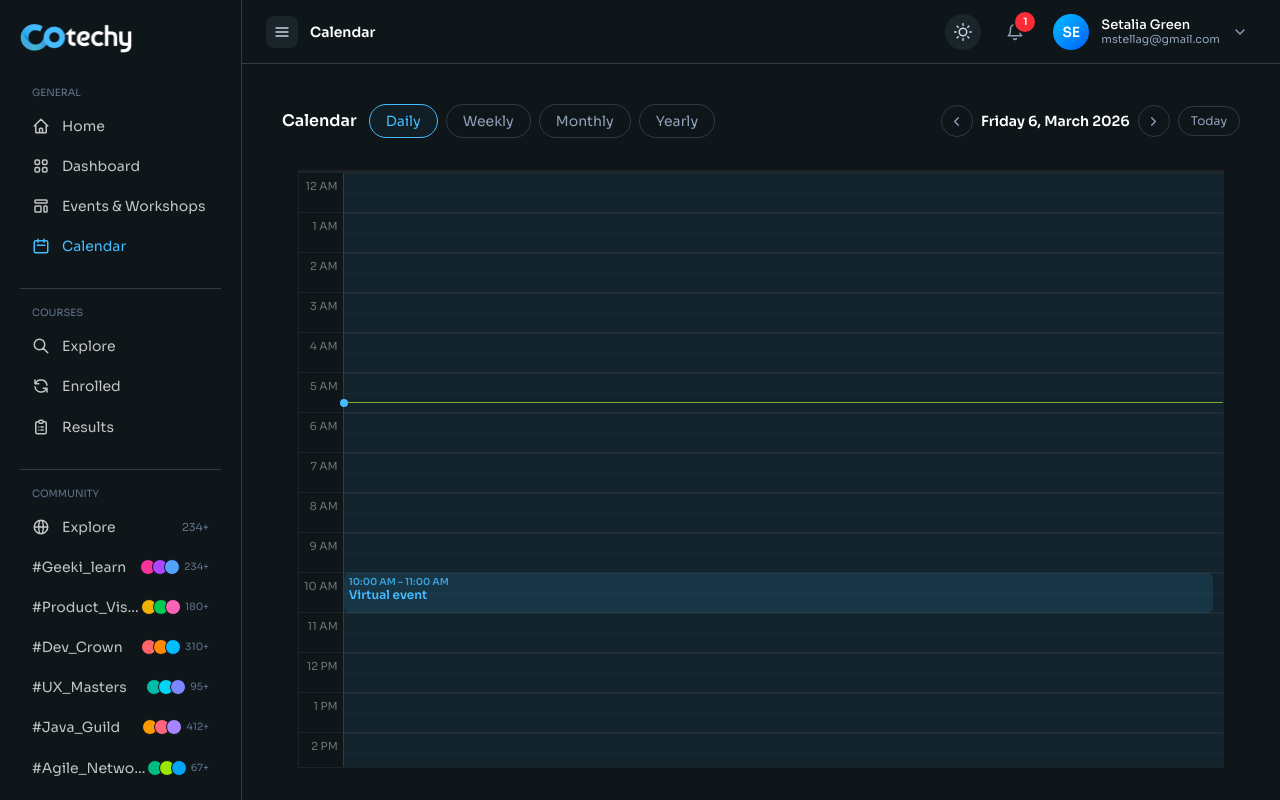
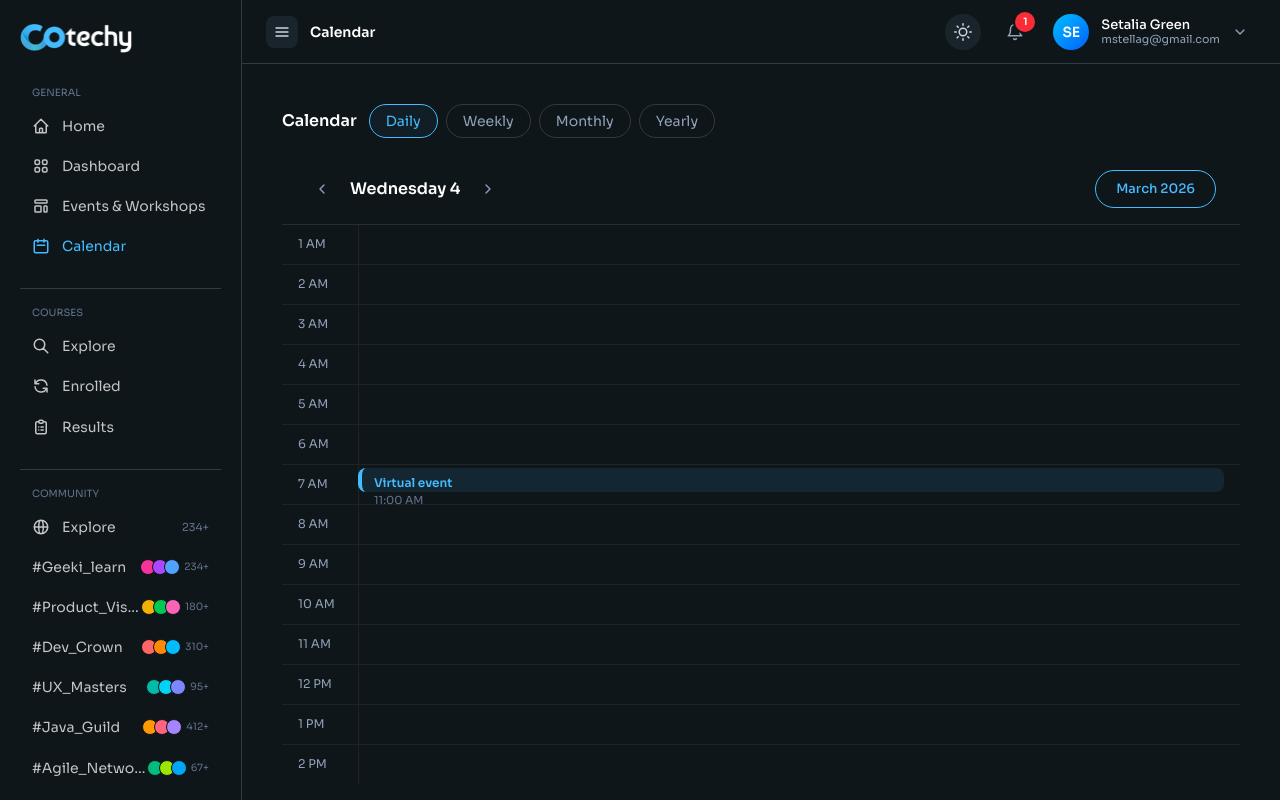
Before and after one commit to Adil-Ir/scalzey-frontend, a React (Vite) app: page /calendar in a window 1280 px wide. Both pictures are taken after a click on the button "Daily". Built offline with nearby package versions, Linux system fonts and the light colour scheme.

Commit message:
chat module updated

```diff
--- a/src/pages/calendar/components/DailyView.tsx
+++ b/src/pages/calendar/components/DailyView.tsx
@@ -1,10 +1,11 @@
 import { FiChevronLeft, FiChevronRight } from "react-icons/fi";
 import {
-  CALENDAR_EVENTS, HOURS, MONTH_NAMES, DAY_NAMES_FULL,
-  formatHourLabel, isSameDay, addDays,
+  CALENDAR_EVENTS, HOURS, DAY_NAMES_FULL,
+  formatHourLabel, isSameDay, addDays, getDayLabel,
 } from "../data";
 
-const HOUR_H = 64; // px per hour slot
+const HOUR_SLOTS = 23; /* 1 AM to 11 PM */
+const TIME_COLUMN_WIDTH = 76; /* px — was 56, +20 */
 
 interface Props {
   currentDate: Date;
@@ -15,65 +16,67 @@ export const DailyView = ({ currentDate, onDateChange }: Props) => {
   const today = new Date();
   const dayEvents = CALENDAR_EVENTS.filter((e) => isSameDay(e.date, currentDate));
 
-  const dayName  = DAY_NAMES_FULL[currentDate.getDay()];
-  const dayNum   = currentDate.getDate();
-  const monthYear = `${MONTH_NAMES[currentDate.getMonth()]} ${currentDate.getFullYear()}`;
+  const dayName = DAY_NAMES_FULL[currentDate.getDay()];
+  const dayNum = currentDate.getDate();
+  const dayLabel = getDayLabel(currentDate);
 
   return (
-    <div
-      className="flex flex-col overflow-hidden "
-      style={{ borderRadius: "26.53px" }}
-    >
-      {/* Top bar */}
-      <div className="flex items-center justify-between px-6 py-4 border-b border-gray-100 dark:border-white/10">
+    <div className="flex flex-col flex-1 min-h-0 overflow-hidden">
+      {/* Header: Wednesday 18 | Ramdan 2026 */}
+      <div className="flex items-center justify-between px-6 py-4 border-b border-gray-200 dark:border-white/10 shrink-0">
         <div className="flex items-center gap-3">
           <button
             onClick={() => onDateChange(addDays(currentDate, -1))}
-            className="h-7 w-7 rounded-full flex items-center justify-center hover:bg-gray-100 dark:hover:bg-white/10 text-gray-500 dark:text-slate-400 transition"
+            className="h-8 w-8 rounded-full flex items-center justify-center hover:bg-gray-100 dark:hover:bg-white/10 text-gray-500 dark:text-slate-400 transition"
+            aria-label="Previous day"
           >
-            <FiChevronLeft size={14} />
+            <FiChevronLeft size={16} />
           </button>
           <span className="text-base font-semibold text-gray-900 dark:text-white">
             {dayName} {dayNum}
           </span>
           <button
             onClick={() => onDateChange(addDays(currentDate, 1))}
-            className="h-7 w-7 rounded-full flex items-center justify-center hover:bg-gray-100 dark:hover:bg-white/10 text-gray-500 dark:text-slate-400 transition"
+            className="h-8 w-8 rounded-full flex items-center justify-center hover:bg-gray-100 dark:hover:bg-white/10 text-gray-500 dark:text-slate-400 transition"
+            aria-label="Next day"
           >
-            <FiChevronRight size={14} />
+            <FiChevronRight size={16} />
           </button>
         </div>
-        <span className="border border-[#44BCFF] text-[#44BCFF] text-xs px-4 py-1 rounded-full">
-          {monthYear}
+        <span className="border border-[#44BCFF] text-[#44BCFF] text-[13px] font-medium px-5 py-2 rounded-full">
+          {dayLabel}
         </span>
       </div>
 
-      {/* Time grid */}
-      <div className="flex-1 overflow-y-auto [scrollbar-width:none] [&::-webkit-scrollbar]:hidden">
-        <div className="relative" style={{ minHeight: `${HOURS.length * HOUR_H}px` }}>
-          {/* Hour rows */}
+      {/* Time grid — no scroll */}
+      <div className="flex-1 min-h-0 overflow-hidden">
+        <div className="relative h-full flex flex-col">
+          {/* Hour rows — equal height, no scroll */}
           {HOURS.map((h) => (
             <div
               key={h}
-              className="flex items-start border-b border-gray-100 dark:border-white/5"
-              style={{ height: `${HOUR_H}px` }}
+              className="flex items-stretch flex-1 min-h-10 border-b border-gray-200 dark:border-white/6"
             >
-              <span className="w-16 shrink-0 px-4 text-[11px] text-gray-400 dark:text-slate-500 -translate-y-2">
+              <span
+                className="shrink-0 pl-4 pr-2 flex items-center text-[12px] text-gray-500 dark:text-slate-400"
+                style={{ width: TIME_COLUMN_WIDTH }}
+              >
                 {formatHourLabel(h)}
               </span>
-              <div className="flex-1 border-l border-gray-100 dark:border-white/5" />
+              <div className="flex-1 min-w-0 border-l border-gray-200 dark:border-white/6" />
             </div>
           ))}
 
-          {/* Events */}
+          {/* Events — positioned by % of visible hour slots (1–23) */}
           {dayEvents.map((ev) => {
-            const top = (ev.startHour - 1) * HOUR_H + (ev.startMin / 60) * HOUR_H;
-            const height = Math.max((ev.durationMin / 60) * HOUR_H, 32);
+            const startSlot = ev.startHour - 1 + ev.startMin / 60;
+            const startPct = (startSlot / HOUR_SLOTS) * 100;
+            const heightPct = (ev.durationMin / 60 / HOUR_SLOTS) * 100;
             return (
               <div
                 key={ev.id}
-                className={`absolute left-16 right-4 rounded-lg border-l-4 px-3 py-1.5 ${ev.borderColor} ${ev.bgColor}`}
-                style={{ top, height }}
+                className={`absolute right-4 rounded-lg border-l-4 px-3 py-1.5 ${ev.borderColor} ${ev.bgColor}`}
+                style={{ left: TIME_COLUMN_WIDTH, top: `${startPct}%`, height: `${Math.max(heightPct, 4)}%` }}
               >
                 <p className={`text-[12px] font-semibold ${ev.textColor}`}>{ev.title}</p>
                 <p className="text-[11px] text-gray-400 dark:text-slate-500">
@@ -86,8 +89,11 @@ export const DailyView = ({ currentDate, onDateChange }: Props) => {
           {/* Today line */}
           {isSameDay(currentDate, today) && (
             <div
-              className="absolute left-16 right-0 flex items-center gap-1 z-10"
-              style={{ top: (today.getHours() - 1) * HOUR_H + (today.getMinutes() / 60) * HOUR_H }}
+              className="absolute right-0 flex items-center gap-1 z-10"
+              style={{
+                left: TIME_COLUMN_WIDTH,
+                top: `${(Math.max(0, (today.getHours() - 1) + today.getMinutes() / 60) / HOUR_SLOTS) * 100}%`,
+              }}
             >
               <div className="h-2.5 w-2.5 rounded-full bg-[#44BCFF] shrink-0" />
               <div className="flex-1 border-t-2 border-[#44BCFF]" />
--- a/src/pages/calendar/components/YearlyView.tsx
+++ b/src/pages/calendar/components/YearlyView.tsx
@@ -86,7 +86,7 @@ export const YearlyView = ({ currentDate, onDateChange }: Props) => {
 
       {/* 12 month grid */}
       <div
-        className="flex-1 p-5 grid grid-cols-1 sm:grid-cols-2 lg:grid-cols-3 gap-4 overflow-y-auto [scrollbar-width:none] [&::-webkit-scrollbar]:hidden"
+        className="flex-1 p-5 grid grid-cols-1 sm:grid-cols-2 lg:grid-cols-3 gap-4 overflow-hidden min-h-0"
         style={{ alignContent: "start" }}
       >
         {Array.from({ length: 12 }, (_, m) => (
--- a/src/pages/calendar/data.ts
+++ b/src/pages/calendar/data.ts
@@ -90,6 +90,16 @@ export function isSameDay(a: Date, b: Date): boolean {
   );
 }
 
+/** Day label for header badge (e.g. "Ramdan 2026") — from API in production */
+export function getDayLabel(date: Date): string {
+  const y = date.getFullYear();
+  const m = date.getMonth();
+  const d = date.getDate();
+  if (m === 2 && d >= 10 && d <= 31) return `Ramdan ${y}`;
+  if (m === 1 && d >= 18) return `Ramdan ${y}`;
+  return `${MONTH_NAMES[m]} ${y}`;
+}
+
 /** Returns Monday of the week containing `date` */
 export function getWeekStart(date: Date): Date {
   const d = new Date(date);
--- a/src/pages/calendar/index.tsx
+++ b/src/pages/calendar/index.tsx
@@ -1,13 +1,13 @@
-import { useState, useCallback } from "react";
+import { useState } from "react";
 import { Calendar, dateFnsLocalizer } from "react-big-calendar";
 import type { View } from "react-big-calendar";
-import { format, parse, startOfWeek, getDay, addDays, addWeeks, addMonths, subDays, subWeeks, subMonths } from "date-fns";
+import { format, parse, startOfWeek, getDay } from "date-fns";
 import { enUS } from "date-fns/locale";
 import "react-big-calendar/lib/css/react-big-calendar.css";
 
-import { FiChevronLeft, FiChevronRight } from "react-icons/fi";
 import { YearlyView } from "./components/YearlyView";
-import { CALENDAR_EVENTS, MONTH_NAMES } from "./data";
+import { DailyView } from "./components/DailyView";
+import { CALENDAR_EVENTS } from "./data";
 
 /* ── localizer ── */
 const locales = { "en-US": enUS };
@@ -25,6 +25,16 @@ const RBC_EVENTS = CALENDAR_EVENTS.map((ev) => ({
 
 type AppView = "day" | "week" | "month" | "year";
 
+function CalendarEvent({ event, title }: { event: { start?: Date }; title?: string }) {
+  const timeStr = event?.start ? format(event.start, "hh:mm a") : "";
+  return (
+    <div className="flex flex-col leading-tight">
+      <span className="font-semibold truncate">{title}</span>
+      {timeStr && <span className="text-[11px] opacity-90">{timeStr}</span>}
+    </div>
+  );
+}
+
 const VIEW_TABS: { key: AppView; rbc: View | null; label: string }[] = [
   { key: "day",   rbc: "day",   label: "Daily"   },
   { key: "week",  rbc: "week",  label: "Weekly"  },
@@ -32,35 +42,9 @@ const VIEW_TABS: { key: AppView; rbc: View | null; label: string }[] = [
   { key: "year",  rbc: null,    label: "Yearly"  },
 ];
 
-/* ── navigate one step forward/back for the current view ── */
-function navigate(date: Date, view: AppView, dir: 1 | -1): Date {
-  switch (view) {
-    case "day":   return dir === 1 ? addDays(date, 1)    : subDays(date, 1);
-    case "week":  return dir === 1 ? addWeeks(date, 1)   : subWeeks(date, 1);
-    case "month": return dir === 1 ? addMonths(date, 1)  : subMonths(date, 1);
-    case "year":  return new Date(date.getFullYear() + dir, date.getMonth(), 1);
-  }
-}
-
-/* ── header label ── */
-function headerLabel(date: Date, view: AppView): string {
-  const m = MONTH_NAMES[date.getMonth()];
-  const y = date.getFullYear();
-  switch (view) {
-    case "day":   return `${["Sunday","Monday","Tuesday","Wednesday","Thursday","Friday","Saturday"][date.getDay()]} ${date.getDate()}, ${m} ${y}`;
-    case "week":  return `${m} ${y}`;
-    case "month": return `${m} ${y}`;
-    case "year":  return `${y}`;
-  }
-}
-
 export const CalendarPage = () => {
   const [view, setView]               = useState<AppView>("week");
-  const [currentDate, setCurrentDate] = useState(new Date());
-
-  const handleNavigate = useCallback((dir: 1 | -1) => {
-    setCurrentDate((d) => navigate(d, view, dir));
-  }, [view]);
+  const [currentDate, setCurrentDate]  = useState(new Date(2026, 2, 4));
 
   const handleTabChange = (v: AppView) => {
     setView(v);
@@ -94,7 +78,7 @@ export const CalendarPage = () => {
         <div className="flex-1" />
 
         {/* navigation */}
-        <div className="flex items-center gap-2">
+        {/* <div className="flex items-center gap-2">
           <button
             onClick={() => handleNavigate(-1)}
             className="h-8 w-8 rounded-full flex items-center justify-center border border-gray-200 dark:border-white/15 text-gray-500 dark:text-slate-400 hover:border-[#44BCFF]/60 hover:text-[#44BCFF] transition"
@@ -116,12 +100,16 @@ export const CalendarPage = () => {
           >
             Today
           </button>
-        </div>
+        </div> */}
       </div>
 
       {/* ── Calendar body ── */}
       {view === "year" ? (
         <YearlyView currentDate={currentDate} onDateChange={setCurrentDate} />
+      ) : view === "day" ? (
+        <div className="flex-1 min-h-0 flex flex-col">
+          <DailyView currentDate={currentDate} onDateChange={setCurrentDate} />
+        </div>
       ) : (
         <div
           className="flex-1 overflow-hidden "
@@ -159,11 +147,12 @@ export const CalendarPage = () => {
                 date.getFullYear() === today.getFullYear();
               return isToday ? { className: "rbc-today" } : {};
             }}
+            components={{ event: CalendarEvent }}
             formats={{
               timeGutterFormat: (date, _culture, loc) =>
                 loc!.format(date, "h aa", _culture),
-              dayHeaderFormat: (date, _culture, loc) =>
-                loc!.format(date, "EEE dd", _culture),
+              dayFormat: (date) => format(date, "EEE"),
+              dayHeaderFormat: (date) => format(date, "EEE"),
               dayRangeHeaderFormat: ({ start, end }, _culture, loc) =>
                 `${loc!.format(start, "MMM d", _culture)} – ${loc!.format(end, "d", _culture)}`,
             }}
```
Also changed, not shown: src/index.css (+27 -2 lines).
